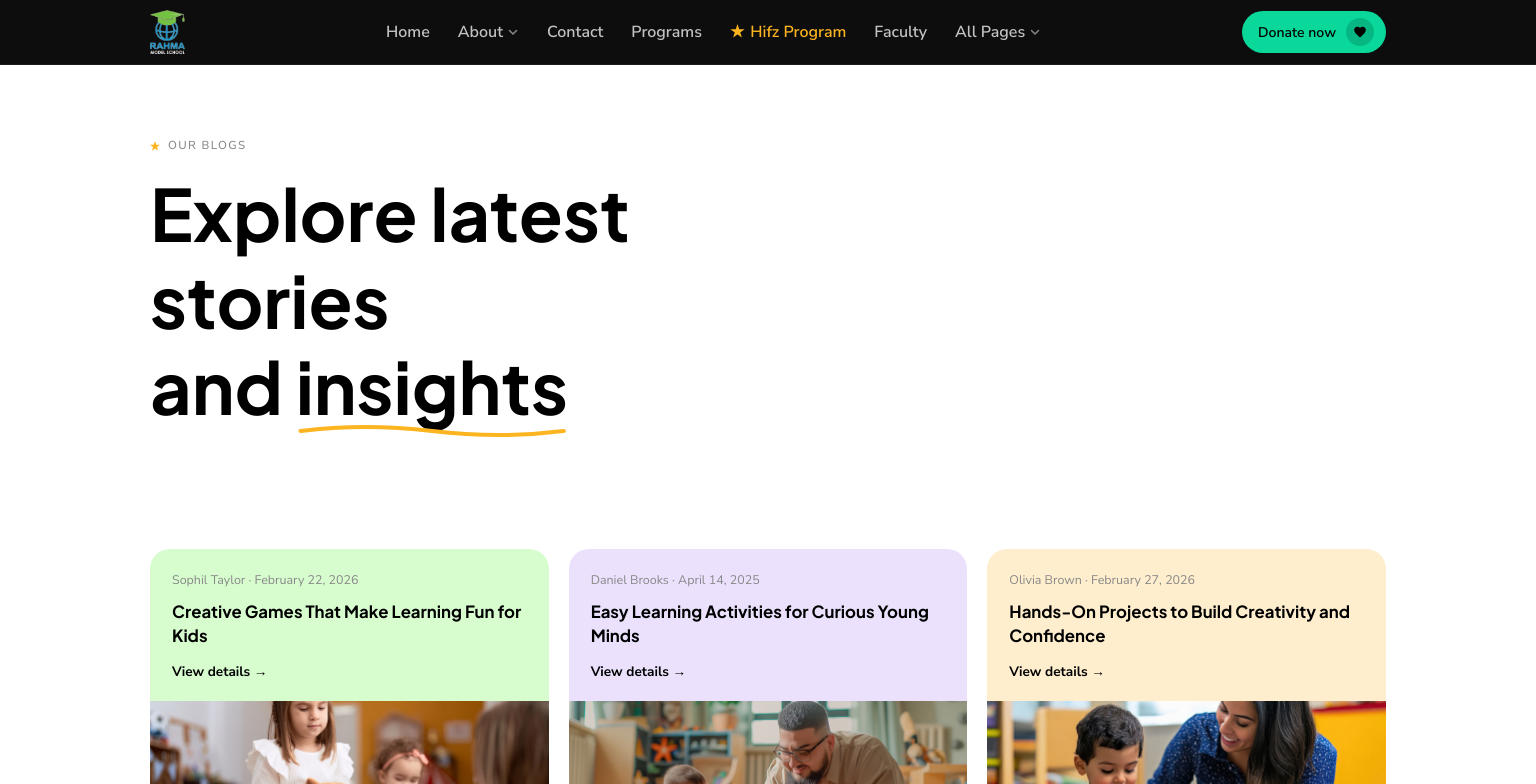
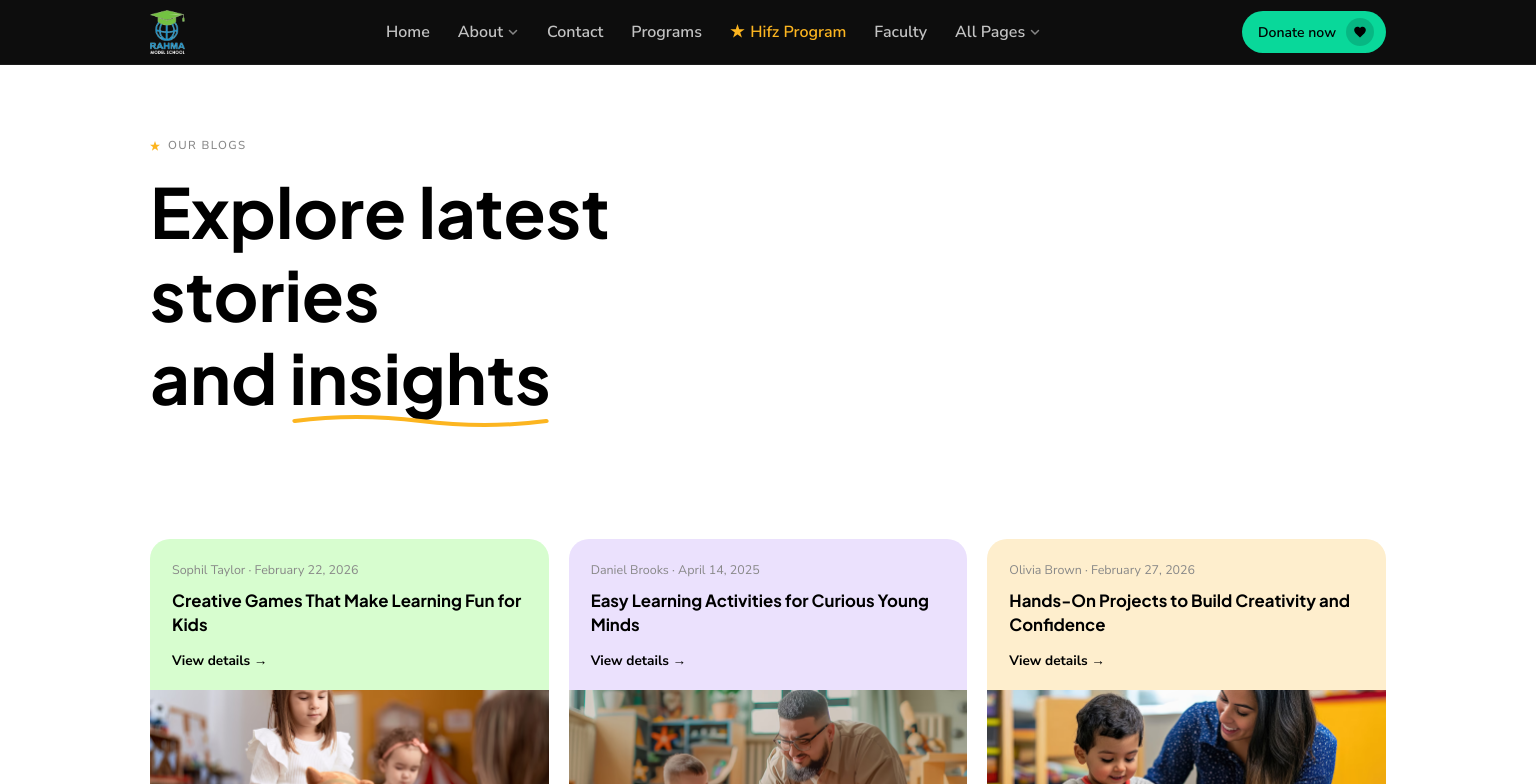
Before and after one commit to Zuhairshad/RahmiaSchool, a Next.js app: page /blogs in a window 1536 px wide. Shown: the top 784 px of the page. Built offline with nearby package versions, Linux system fonts and the light colour scheme; a web font is replaced by a local one.

Commit message:
Hero heading: 69px on laptops, 35px on phones

```diff
--- a/app/globals.css
+++ b/app/globals.css
@@ -136,7 +136,7 @@ img {
 }
 @media (min-width: 1380px) {
   .hero-h1 {
-    font-size: 72px;
+    font-size: 69px;
   }
 }
 
--- a/app/page.tsx
+++ b/app/page.tsx
@@ -58,7 +58,7 @@ export default function HomePage() {
           /* ── Hero ── */
           .hero-section { min-height: 800px !important; padding: 80px 20px 60px !important; }
           .hero-pill-label { font-size: 10px !important; letter-spacing: 0.08em !important; }
-          .hero-h1 { font-size: 36px !important; }
+          .hero-h1 { font-size: 35px !important; }
 
           /* ── Presentation section ── */
           .presentation-section { padding: 200px 20px 60px !important; min-height: 0 !important; }
```
